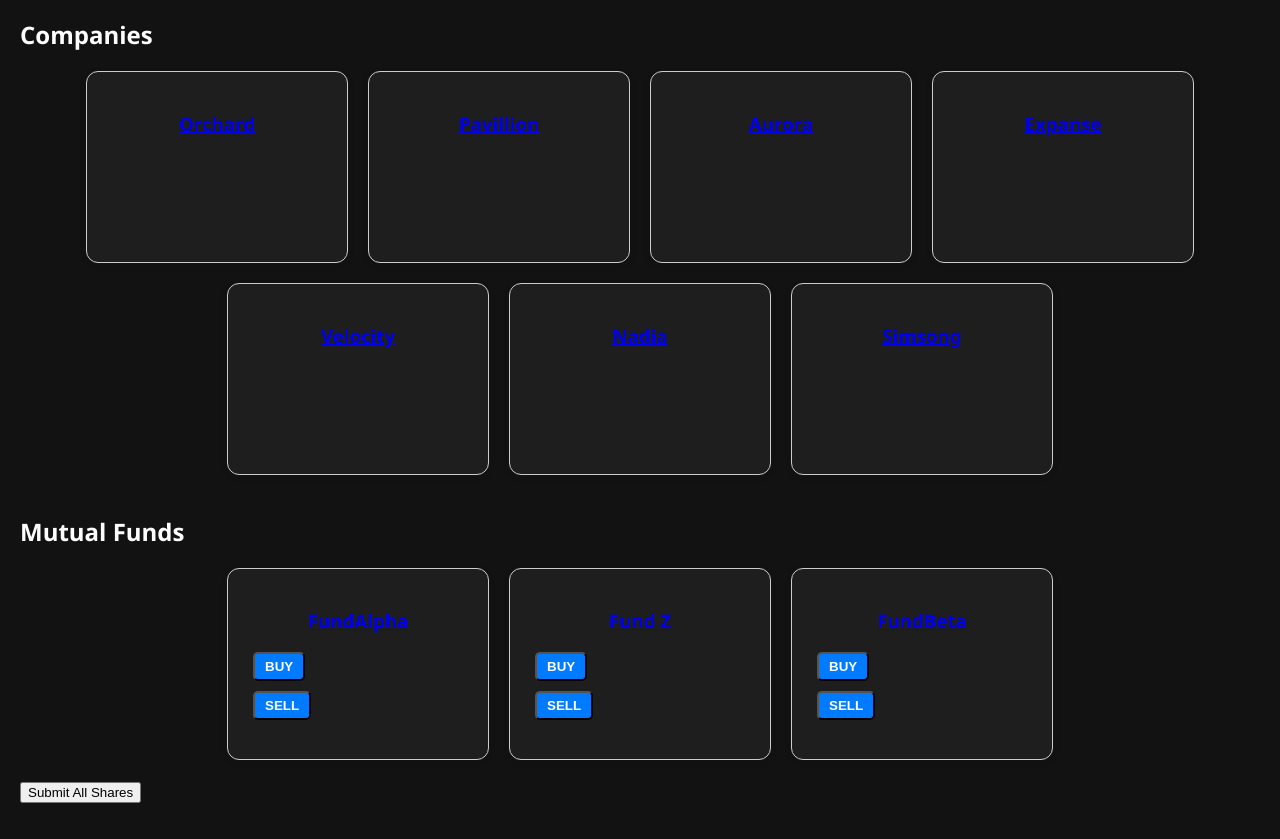
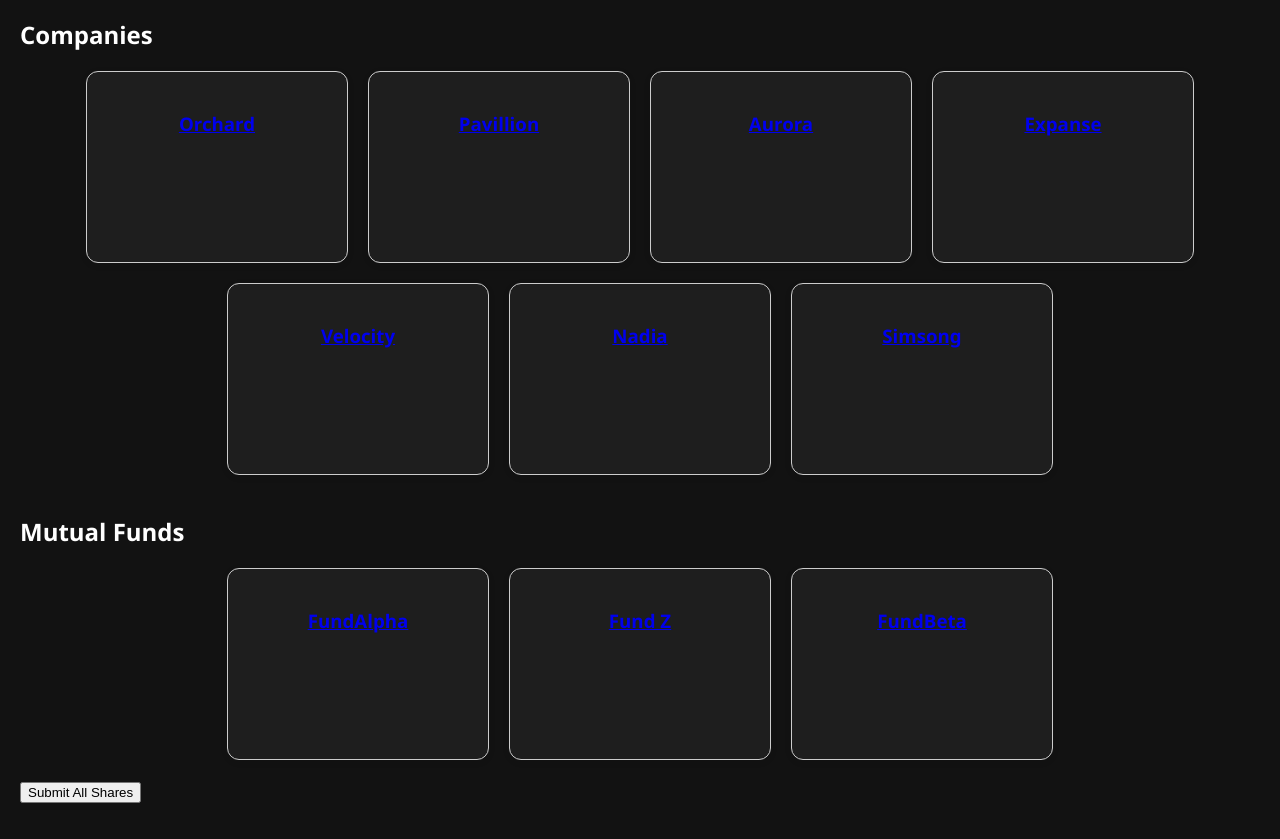
Before and after one commit to Harshith31158/TreamBiz, a plain HTML site: page index.html in a window 1280 px wide. Shown: the part 106-945 px from the top of the page. Drawn offline with Linux system fonts and the light colour scheme.

Commit message:
Update index.html

```diff
--- a/index.html
+++ b/index.html
@@ -69,15 +69,12 @@
     <div class="row">
       <div class="card">
         <h3><a href="companies/FundAlpha/FundAlpha.html">FundAlpha</a></h3>
-        <div class="button-row"><button class="buy-btn">BUY</button><button class="sell-btn">SELL</button></div>
       </div>
       <div class="card">
         <h3><a href="companies/Bond_Z/Fund_Z.html">Fund Z</a></h3>
-        <div class="button-row"><button class="buy-btn">BUY</button><button class="sell-btn">SELL</button></div>
       </div>
       <div class="card">
         <h3><a href="companies/FundBeta/FundBeta.html">FundBeta</a></h3>
-        <div class="button-row"><button class="buy-btn">BUY</button><button class="sell-btn">SELL</button></div>
       </div>
     </div>
   </section>
```
